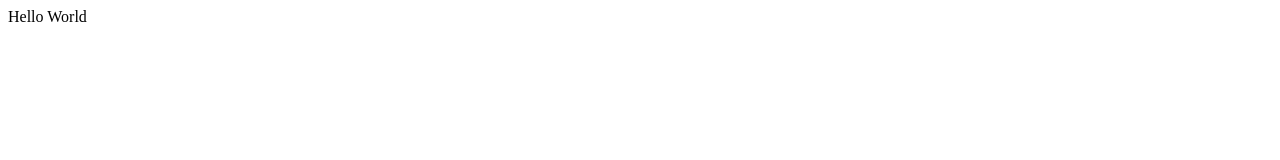
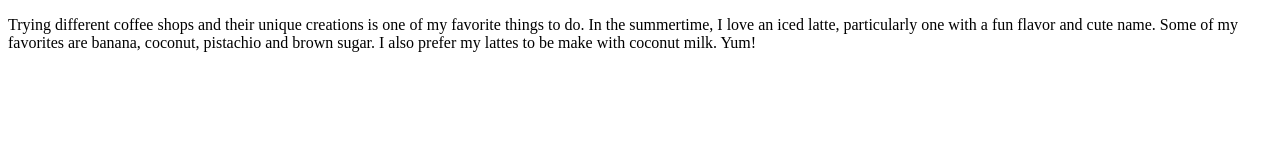
Before and after one commit to marissahoffman/webd152, a plain HTML site: page chapter1/index.html in a window 1280 px wide. Drawn offline with Linux system fonts and the light colour scheme.

Commit message:
Add files via upload

```diff
--- a/chapter1/index.html
+++ b/chapter1/index.html
@@ -1,10 +1,14 @@
 <!DOCTYPE html>
 <html lang="en">
 <head>
-<title>My First HTML5 Web Page</title>
-<meta charset="utf-8">
+    <meta charset="UTF-8">
+    <meta name="viewport" content="width=device-width, initial-scale=1.0">
+    <title>Marissa's Website</title>
 </head>
 <body>
-Hello World
+    <p>Trying different coffee shops and their unique creations is one of my favorite things to do. In the summertime,
+        I love an iced latte, particularly one with a fun flavor and cute name. Some of my favorites are banana,
+        coconut, pistachio and brown sugar. I also prefer my lattes to be make with coconut milk. Yum!
+    </p>
 </body>
 </html>
```
